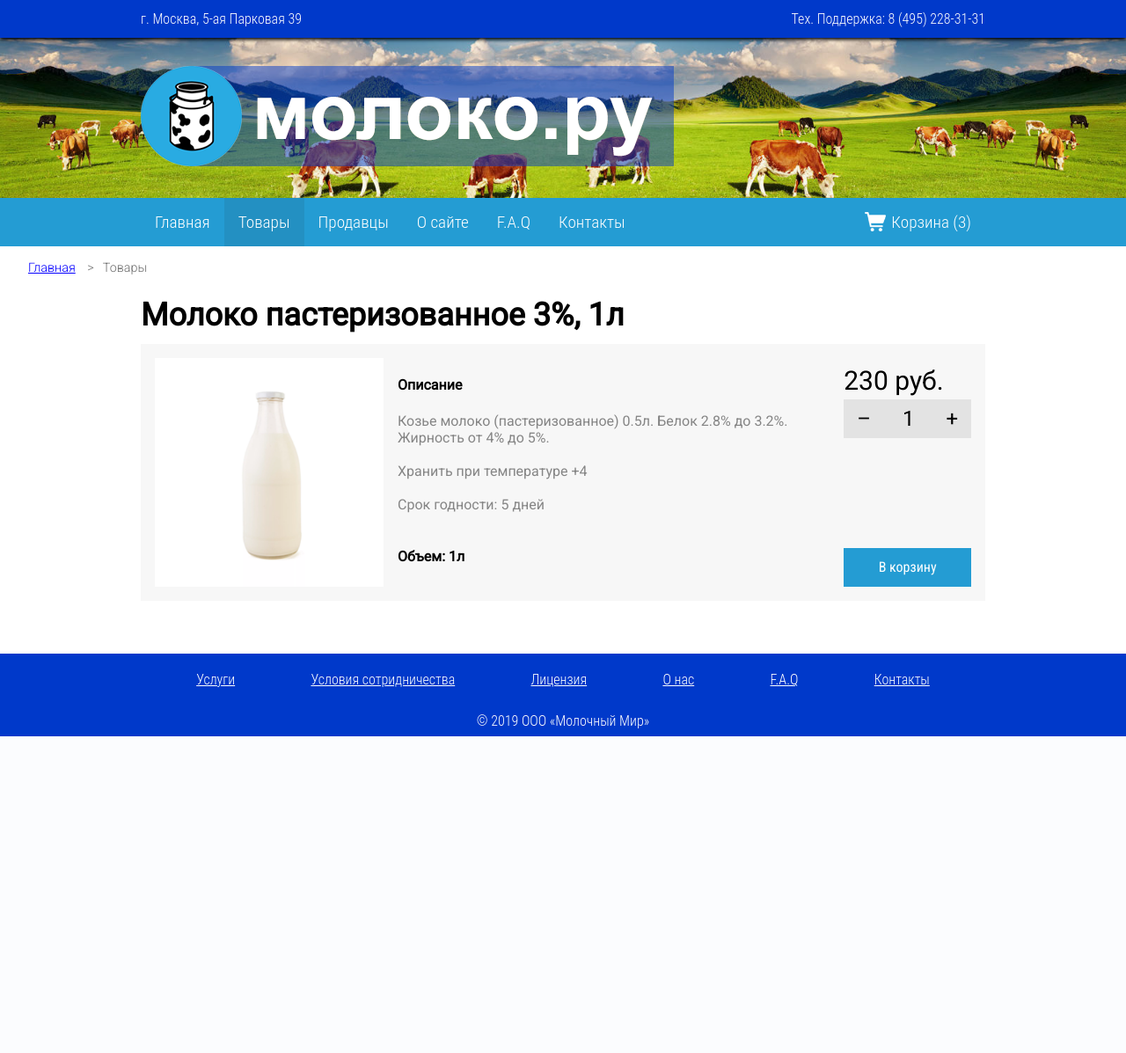
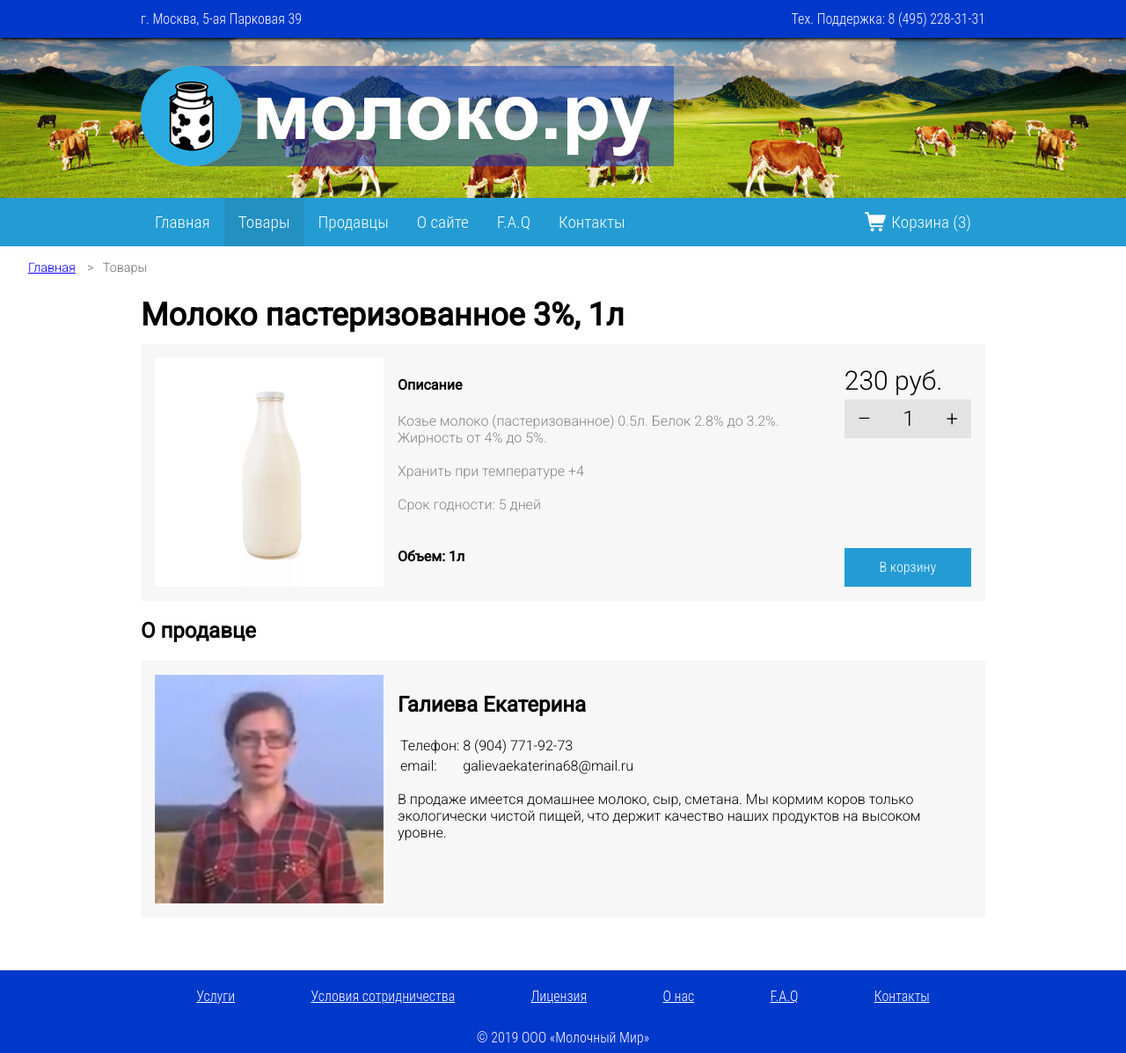
Before and after one commit to megas781/moloko.ru, a PHP site: page /products/detail/index.php in a window 1280 px wide. Shown: the whole page at 88% size. Before the commit the page ends 837 px from the top, so only its background shows below. Run offline with PHP 8.4, Linux system fonts and the light colour scheme.

Commit message:
seller's card implemented

```diff
--- a/master/base.css
+++ b/master/base.css
@@ -15,8 +15,13 @@
 
 body {
     margin: 0;
+    /*font-family: "Roboto";*/
     font-family: "Roboto";
+    font-weight: 300;
     font-size: 16px;
+}
+h1, h2, h3, h4, h5, h6 {
+    /*font-family: Roboto;*/
 }
 
 .stepper {
--- a/products/detail/index.php
+++ b/products/detail/index.php
@@ -45,5 +45,26 @@ $APP->includeHeaderWithParams($metainfo);
     </div>
 </section>
 
+<h2>О продавце</h2>
+
+<section class="seller">
+    <img class="seller-avatar" src="<?php echo HTTP_ROOT . '/images/seller1.png' ?>" alt="">
+    <div class="seller-info">
+        <h2>Галиева Екатерина</h2>
+        <table>
+            <tr>
+                <td>Телефон:</td>
+                <td>8 (904) 771-92-73</td>
+            </tr>
+            <tr>
+                <td>email:</td>
+                <td>galievaekaterina68@mail.ru</td>
+            </tr>
+        </table>
+        <p>
+            В продаже имеется домашнее молоко, сыр, сметана. Мы кормим коров только экологически чистой пищей, что держит качество наших продуктов на высоком уровне.
+        </p>
+    </div>
+</section>
 
 <?php $APP->includeFooterWithParams(); ?>
--- a/products/detail/products-detail.css
+++ b/products/detail/products-detail.css
@@ -40,3 +40,22 @@
 .add-to-cart-button {
 
 }
+
+
+.seller {
+    padding: 16px;
+    background-color: #f7f7f7;
+
+    display: flex;
+    flex-direction: row;
+    justify-content: flex-start;
+    align-items: stretch;
+}
+.seller-avatar {
+    width: 260px;
+    height: 260px;
+}
+
+.seller-info {
+    padding: 0 16px;
+}
```
